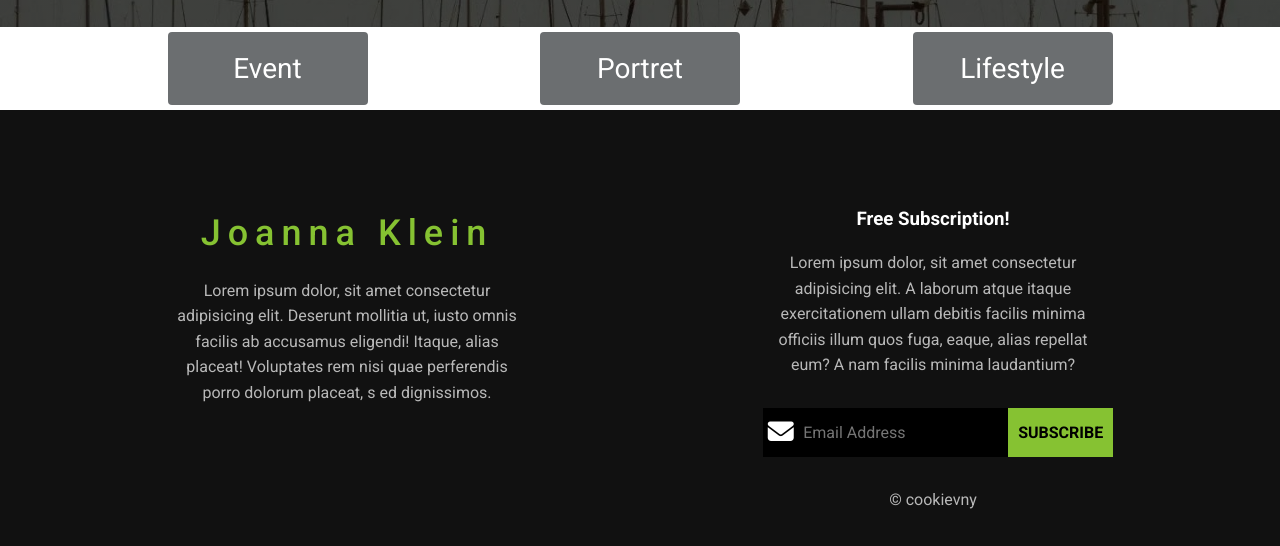
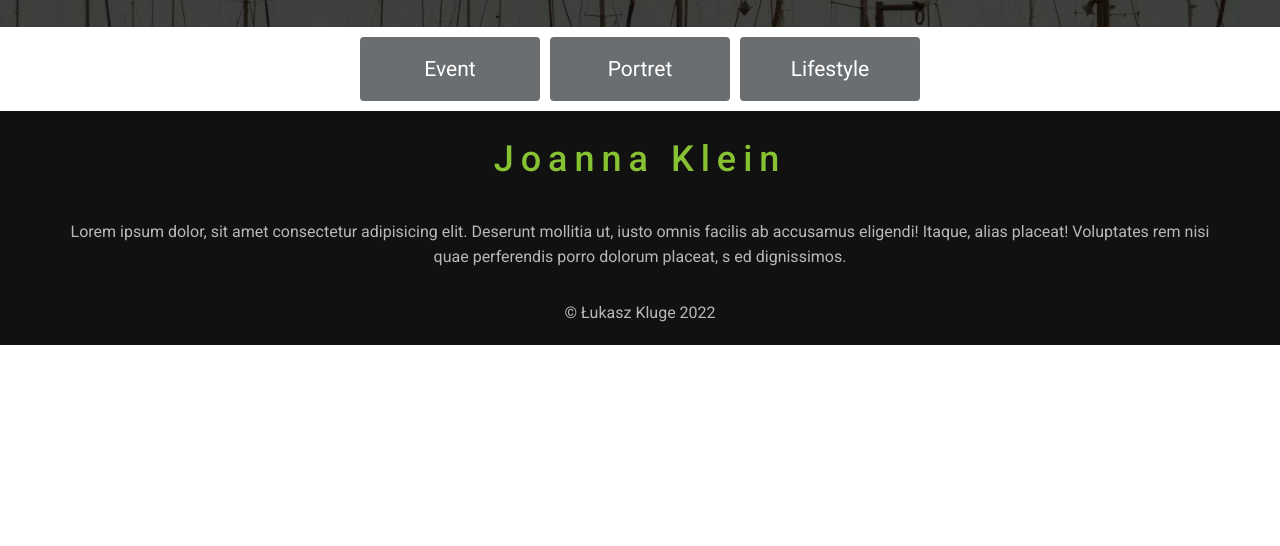
Before and after one commit to Trabatu/Photography, a plain HTML site: page cennik.html in a window 1280 px wide. Shown: the part 416-962 px from the top of the page. After the commit the page ends 800 px from the top, so only its background shows below. Drawn offline with Linux system fonts and the light colour scheme.

Commit message:
footer changes

```diff
--- a/cennik.html
+++ b/cennik.html
@@ -26,7 +26,7 @@
             <!-- navigation menu -->
             <nav class="top-nav">
                 <ul>
-                    <li><a href="photographywebsite.html">Home</a>
+                    <li><a href="index.html">Home</a>
                     <li><a href="gallery.html">Galeria</a>
                     <li><a href="cennik.html" class="active">Cennik</a>
                     <li><a href="contact.html">Kontakt</a>
@@ -61,11 +61,9 @@
     <!-- main -->
     <section class="section-four">
         <div class="flex-container">
-            <div class="cennik">
-                <button class="button" style="vertical-align:middle"><span>Event</span></button>
-                <button class="button" style="vertical-align:middle"><span>Portret</span></button>
-                <button class="button" style="vertical-align:middle"><span>Lifestyle</span></button>
-            </div>
+            <button class="button"><span>Event</span></button>
+            <button class="button"><span>Portret</span></button>
+            <button class="button"><span>Lifestyle</span></button>
         </div>
     </section>
     <!-- end of main -->
@@ -73,16 +71,16 @@
     <!-- footer -->
     <footer class="footer">
         <div class="footer-container container">
-            <div>
+
             <h2>Joanna Klein</h2>
             <p>Lorem ipsum dolor, sit amet consectetur adipisicing elit. Deserunt mollitia ut, iusto omnis facilis
                 ab accusamus eligendi!
                 Itaque, alias placeat! Voluptates rem nisi quae perferendis porro dolorum placeat, s
                 ed dignissimos.
             </p>
-            </div>
-            <div>
-                <h3> Free Subscription!</h3>
+            <p>&copy; Łukasz Kluge 2022</p>
+
+            <!-- <h3> Free Subscription!</h3>
                 <p>Lorem ipsum dolor, sit amet consectetur adipisicing elit. A laborum atque itaque exercitationem
                     ullam debitis facilis minima officiis illum quos fuga,
                     eaque, alias repellat eum? A nam facilis minima laudantium?
@@ -93,9 +91,9 @@
                     <button type="submit">SUBSCRIBE</button>
 
 
-                </div>
-                <p>&copy; cookievny</p>
-            </div>
+                </div> -->
+
+
         </div>
     </footer>
     <!-- end of footer-->
--- a/main.css
+++ b/main.css
@@ -344,7 +344,8 @@ blockquote{
 }
 .insta-imgs{
     display: grid;
-    grid-template-columns: repeat(2, 1fr);
+    grid-template-columns: repeat(1, 1fr);
+    row-gap: 15px;
 }
 .insta-imgs > div{
     position: relative;
@@ -411,14 +412,12 @@ blockquote{
 
             /*section four*/
 .section-four{
-    margin: 0;
+    margin: 5px;
 }
-.flex-container .cennik{
+.flex-container{
     display: flex;
     align-items: center;
     justify-content: center;
-    place-content: space-evenly;
-
 }
 .button{
     display: inline-block;
@@ -427,13 +426,12 @@ blockquote{
     border: none;
     color: #FFFFFF;
     text-align: center;
-    font-size: 28px;
+    font-size: 21px;
     padding: 20px;
-    width: 200px;
+    width: 180px;
     transition: var(--transition);
     cursor: pointer;
     margin: 5px;
-
 }
 
 .button span {
@@ -499,11 +497,12 @@ blockquote{
 .footer {
     background: var(--dark);
     color: #fff;
-    padding: 40px 0;
+    padding: 5px 0;
     text-align: center;
 }
-.footer-container > div{
-    margin: 40px 0;
+.footer-container{
+    margin-bottom: auto;
+    text-align: center;
 }
 .footer-container h2{
     color: var(--lightGreen);
@@ -513,8 +512,9 @@ blockquote{
 }
 .footer-container p{
     opacity: 0.7;
+    text-align: center;
 }
-.subscription{
+/*.subscription{
     background: #000;
     width: 350px;
     display: flex;
@@ -548,7 +548,7 @@ blockquote{
 }
 .subscription button:hover{
     color:#fff;
-}
+} */
 footer > p{
     text-align: center;
     font-size: 14px;
@@ -558,7 +558,13 @@ footer > p{
             /* media queries */
 
 @media screen and (min-width: 678px){
-            /* section five */
+.insta-imgs{
+    display: grid;
+    grid-template-columns: repeat(2, 1fr);
+    grid-gap: 5px;
+}
+
+
 
 .contact-all{
     display: grid;
@@ -569,7 +575,7 @@ footer > p{
 @media screen and (min-width: 800px){
             /* section two */
     .insta-imgs{
-        grid-template-columns: repeat(4, 1fr);
+        display: flex;
     }
             /* section three */
     .gallery{
@@ -583,7 +589,6 @@ footer > p{
      }
             /* section four */
 }
-
 @media screen and (min-width: 992px){
             /* header & footer */
     .nav-section{
@@ -616,19 +621,6 @@ footer > p{
     .about{
         margin-top: 0;
     }
-    .search-icon{
-        flex: 0 0 10%;
-        display: block;
-        display: flex;
-        justify-content: center;
-        align-items: center;
-        font-size: 24px;
-        cursor: pointer;
-        transition: var(--transition);
-    }
-    .search-icon i:hover{
-        transform: scale(1.2);
-    }
 }
             /* section five */
 .contact-all{
@@ -653,11 +645,10 @@ footer > p{
         height: 100%;
     }
             /* section four */
+
             /* footer */
     .footer-container{
         display: grid;
-        grid-template-columns: repeat(2, 1fr);
-        grid-gap: 20px;
     }
 }
 @media screen and (min-width: 1200px){
```
Also changed, not shown: contact.html (+9 -8 lines), gallery.html (+8 -8 lines), index.html (renamed from photographywebsite.html, +17 -14 lines), 1 other file. Lines whose indentation alone changed are shown as unchanged.
